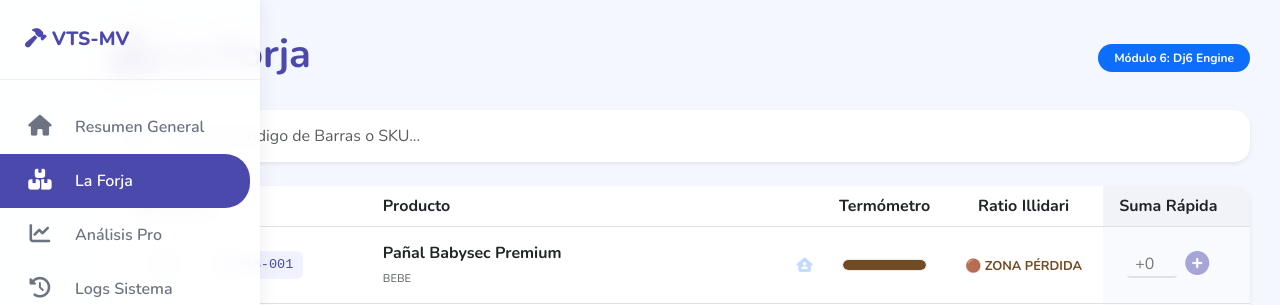
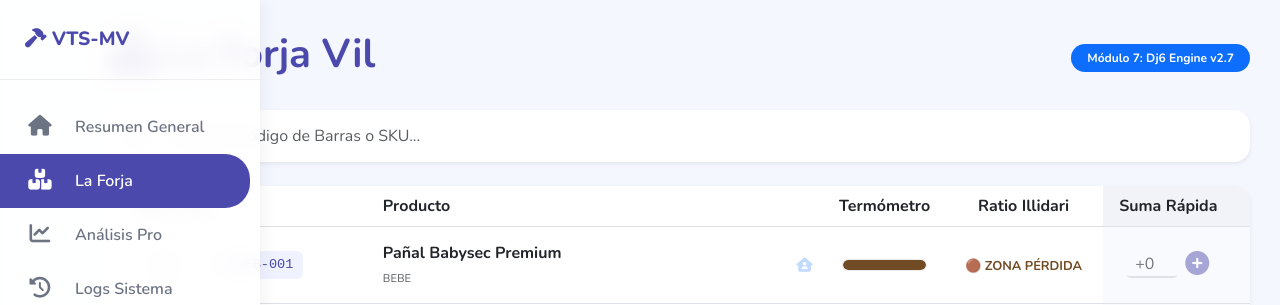
Before and after one commit to Iridah/terminal-vts, a Django app: page /inventario/ in a window 1280 px wide. Shown: the top 305 px of the page. Run offline with Django 5.2, Linux system fonts and the light colour scheme; data comes from the database, SQL or seed files in the repository; some libraries are stand-ins or nearby versions.

Commit message:
🔥 v2.7 Init: Identidad visual actualizada a La Forja Vil y Módulo 7

```diff
--- a/dashboard/templates/dashboard/inventario.html
+++ b/dashboard/templates/dashboard/inventario.html
@@ -4,9 +4,9 @@
 {% block content %}
 <div class="mb-4 d-flex justify-content-between align-items-center">
     <h1 class="fw-bold" style="color: var(--skydash-blue);">
-        <i class="fa-solid fa-boxes-stacked me-2"></i>La Forja
+        <i class="fa-solid fa-boxes-stacked me-2"></i>La Forja Vil
     </h1>
-    <div class="badge bg-primary rounded-pill px-3 py-2">Módulo 6: Dj6 Engine</div>
+    <div class="badge bg-primary rounded-pill px-3 py-2">Módulo 7: Dj6 Engine v2.7</div>
 </div>
 
 <div class="mb-4 shadow-sm rounded-4 bg-white p-2">
```
